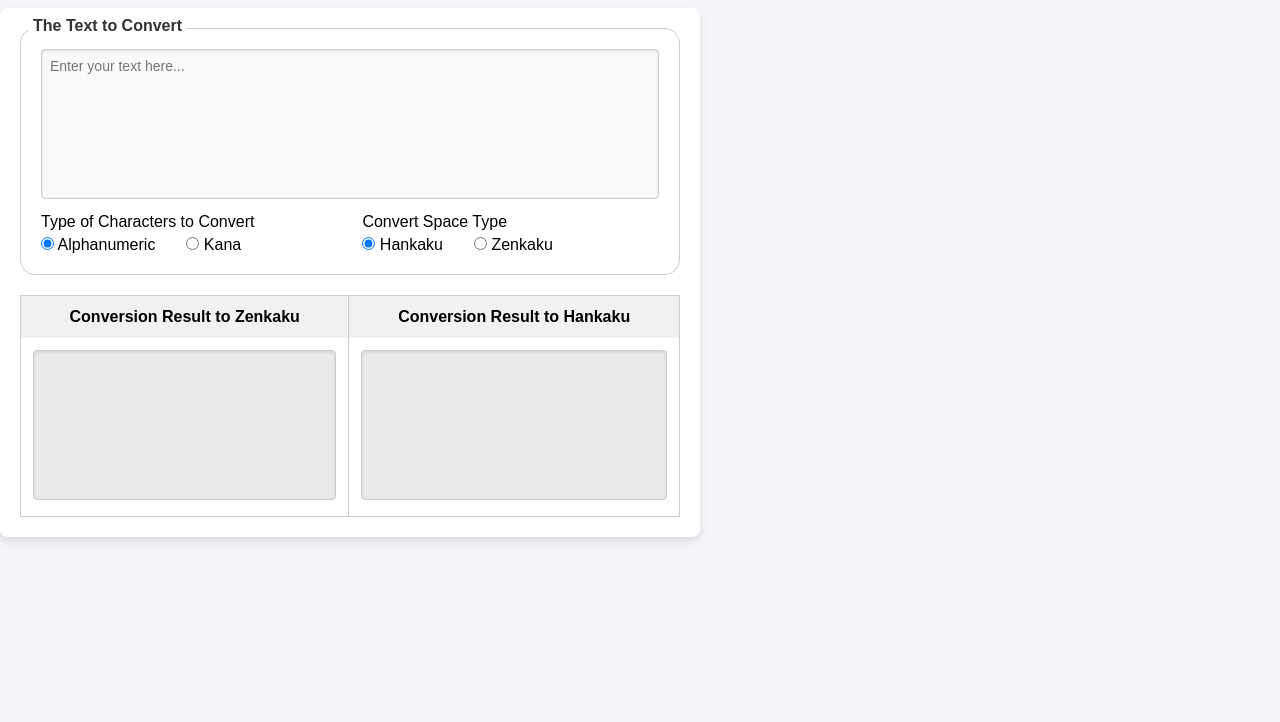
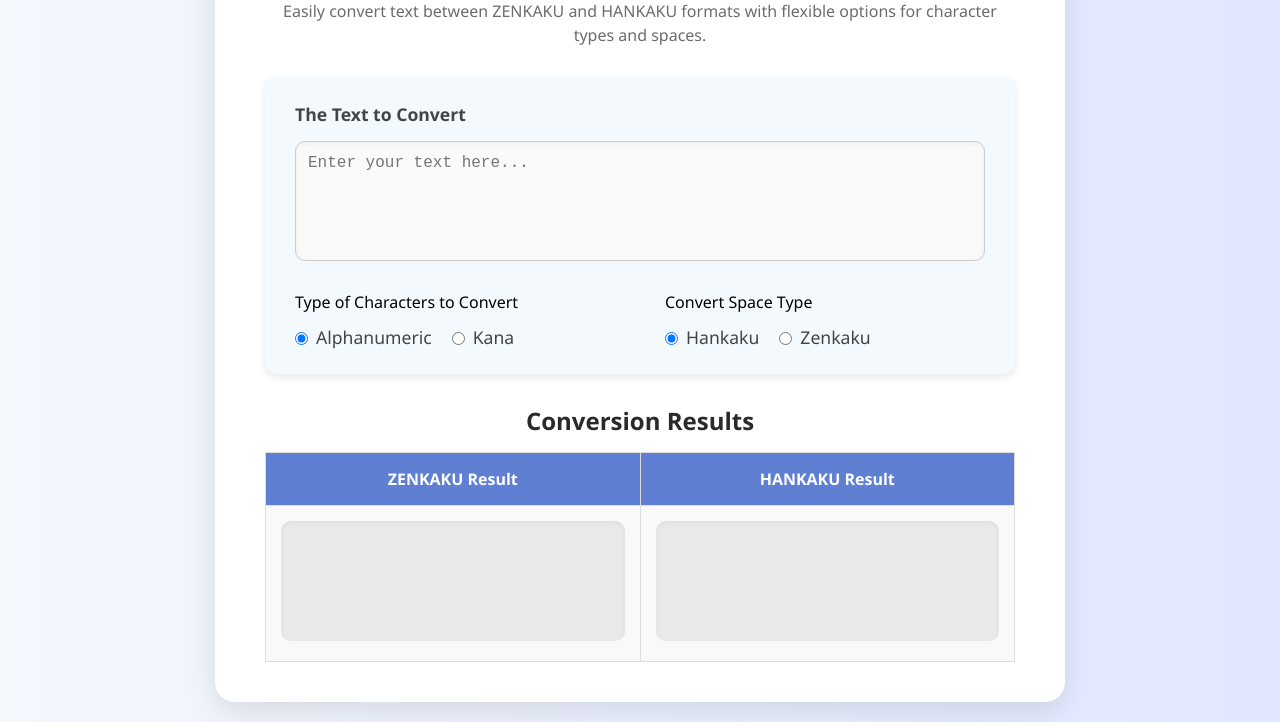
Before and after one commit to buingoctruong/zenkaku-hankaku-extension, a website built with Parcel: page src/index.html in a window 1280 px wide. Shown: the part 128-850 px from the top of the page. Before the commit the page ends 800 px from the top, so only its background shows below. Built offline with nearby package versions, Linux system fonts and the light colour scheme.

Commit message:
Upgrade the features

```diff
--- a/src/index.html
+++ b/src/index.html
@@ -8,12 +8,16 @@
 </head>
 <body>
     <div class="container">
+        <!-- Title -->
+        <h1 class="app-title">ZENKAKU HANKAKU Converter</h1>
+        <p class="app-description">Easily convert text between ZENKAKU and HANKAKU formats with flexible options for character types and spaces.</p>
+
         <!-- Form Component -->
         <div class="form-component">
             <label for="inputText" class="border-label">The Text to Convert</label>
             <textarea id="inputText" placeholder="Enter your text here..."></textarea>
 
-            <!-- Character Type and Space Conversion Components -->
+            <!-- Conversion Options -->
             <div class="conversion-options">
                 <!-- Character Type Component -->
                 <div class="character-type-component">
@@ -45,11 +49,12 @@
 
         <!-- Conversion Table Component -->
         <div class="table-component">
+            <h2 class="table-title">Conversion Results</h2>
             <table>
                 <thead>
                     <tr>
-                        <th>Conversion Result to Zenkaku</th>
-                        <th>Conversion Result to Hankaku</th>
+                        <th>ZENKAKU Result</th>
+                        <th>HANKAKU Result</th>
                     </tr>
                 </thead>
                 <tbody>
--- a/src/styles.css
+++ b/src/styles.css
@@ -1,63 +1,85 @@
+/* General Reset */
 * {
     margin: 0;
     padding: 0;
     box-sizing: border-box;
 }
 
+/* Body */
 body {
-    width: 700px;
-    font-family: Arial, sans-serif;
-    background-color: #f4f4f9;
+    font-family: 'Segoe UI', Tahoma, Geneva, Verdana, sans-serif;
+    background: linear-gradient(to right, #f4f7fc, #e0e7ff);
     display: flex;
     justify-content: center;
     align-items: center;
     min-height: 100vh;
-    margin: 0;
-    padding: 0;
+    padding: 20px;
 }
 
+/* Container */
 .container {
+    background-color: #ffffff;
+    padding: 40px 50px;
+    border-radius: 20px;
+    box-shadow: 0 10px 30px rgba(0, 0, 0, 0.1);
+    max-width: 850px;
     width: 100%;
-    max-width: 700px;
-    background-color: white;
-    padding: 20px;
-    border-radius: 8px;
-    box-shadow: 0 4px 8px rgba(0, 0, 0, 0.1);
+    transition: all 0.3s ease;
 }
 
-.form-component {
-    position: relative; /* Allow absolute positioning inside */
-    margin-bottom: 20px;
-    padding: 20px;
-    border: 1px solid #ccc;
-    border-radius: 15px;  /* Curved border */
-    background-color: #fff;
+.container:hover {
+    transform: translateY(-5px);
 }
 
-.border-label {
-    position: absolute;
-    top: -12px;   /* Move label outside the form component */
-    left: 7px;  /* Align label to the left of the form component */
-    font-weight: bold;
-    font-size: 16px;
-    background-color: #fff;
-    padding: 0 5px;
-    border-radius: 5px;
-    color: #333;
+/* App Title and Description */
+.app-title {
+    font-size: 2.4rem;
+    font-weight: 700;
+    text-align: center;
+    color: #2a2a2a;
+    margin-bottom: 15px;
+    text-transform: uppercase;
+    letter-spacing: 1px;
 }
 
+.app-description {
+    text-align: center;
+    color: #6c6c6c;
+    margin-bottom: 30px;
+    font-size: 1rem;
+    line-height: 1.5;
+}
+
+/* Form Component */
+.form-component {
+    padding: 25px 30px;
+    border-radius: 12px;
+    background-color: #f4f9fe;
+    margin-bottom: 25px;
+    box-shadow: 0 3px 8px rgba(0, 0, 0, 0.1);
+}
+
+/* Border Label */
+.border-label {
+    display: block;
+    font-weight: bold;
+    color: #444;
+    margin-bottom: 15px;
+    font-size: 1.1rem;
+}
+
+/* Textarea */
 textarea {
     width: 100%;
-    height: 150px;
+    height: 120px;
     resize: none;
+    padding: 12px;
+    font-size: 1rem;
     border: 1px solid #ccc;
-    border-radius: 4px;
-    padding: 8px;
-    font-size: 14px;
-    font-family: Arial, sans-serif;
-    background-color: #f9f9f9;
-    color: #333;
-    box-shadow: inset 0 1px 3px rgba(0, 0, 0, 0.1);
+    border-radius: 10px;
+    background-color: #fafafa;
+    box-shadow: inset 0 2px 5px rgba(0, 0, 0, 0.05);
+    transition: all 0.3s ease;
 }
 
 textarea[readonly] {
@@ -65,65 +87,114 @@ textarea[readonly] {
     cursor: not-allowed;
 }
 
-/* Conversion Options Styling */
+textarea:focus {
+    border-color: #5e7fd2;
+    box-shadow: 0 0 5px rgba(94, 127, 210, 0.6);
+}
+
+/* Conversion Options */
 .conversion-options {
     display: flex;
     justify-content: space-between;
-    align-items: flex-start;
-    margin-top: 10px;
+    margin-top: 25px;
 }
 
 .character-type-component,
 .space-conversion-component {
-    width: 48%;
+    flex: 1;
+    margin-right: 50px;
 }
 
-.character-type-component label,
-.space-conversion-component label {
-    display: inline-block;
-    margin-right: 15px;
+.space-conversion-component {
+    margin-right: 0;
 }
 
+/* Radio Groups */
 .radio-group {
     display: flex;
-    padding-top: 5px;
-    gap: 1rem; /* Add spacing between the radio buttons */
+    gap: 20px;
+    margin-top: 12px;
 }
 
+.radio-group label {
+    display: flex;
+    align-items: center;
+    font-size: 1.1rem;
+    color: #444;
+    gap: 8px;
+}
+
+.radio-group input {
+    margin-top: 3px;
+}
+
+/* Table Component */
 .table-component {
-    margin-top: 20px;
+    margin-top: 30px;
+}
+
+.table-title {
+    font-size: 1.5rem;
+    font-weight: 700;
+    color: #2a2a2a;
+    margin-bottom: 15px;
+    text-align: center;
 }
 
 table {
     width: 100%;
     border-collapse: collapse;
-    border: 1px solid #ccc;
+    background-color: #ffffff;
+    border: 1px solid #ddd;
+    border-radius: 8px;
 }
 
 th, td {
-    padding: 12px;
+    padding: 15px;
+    text-align: center;
+    border: 1px solid #ddd;
     font-size: 1rem;
 }
 
 th {
-    background-color: #f1f1f1;
-    text-align: center;
+    background-color: #5e7fd2;
+    color: #ffffff;
+    font-weight: bold;
 }
 
-tr:nth-child(even) {
+td {
     background-color: #f9f9f9;
 }
 
-td {
-    color: #555;
-    text-align: left;
+td textarea {
+    background-color: #f1f1f1;
+    font-size: 1rem;
+    border: none;
+    padding: 12px;
 }
 
-th.separator, td.separator {
-    border-left: 2px solid #ccc;
-    padding-left: 20px;
+/* Button Styles (if any button exists in the future) */
+button {
+    padding: 12px 20px;
+    font-size: 1.1rem;
+    background-color: #5e7fd2;
+    color: #ffffff;
+    border: none;
+    border-radius: 10px;
+    cursor: pointer;
+    transition: background-color 0.3s ease, transform 0.3s ease;
 }
 
-table td, table th {
-    border-right: 1px solid #ccc;
+button:hover {
+    background-color: #4a68b3;
+    transform: scale(1.05);
 }
+
+/* Add some spacing between elements */
+.margin-top {
+    margin-top: 25px;
+}
+
+.margin-bottom {
+    margin-bottom: 25px;
+}
```
Also changed, not shown: dist/index.html, 2 other files.
